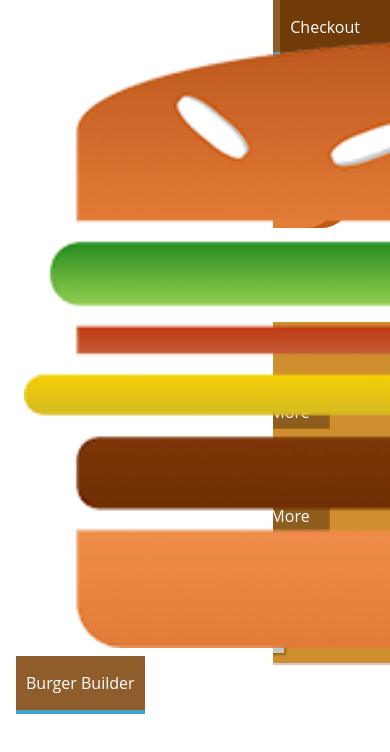
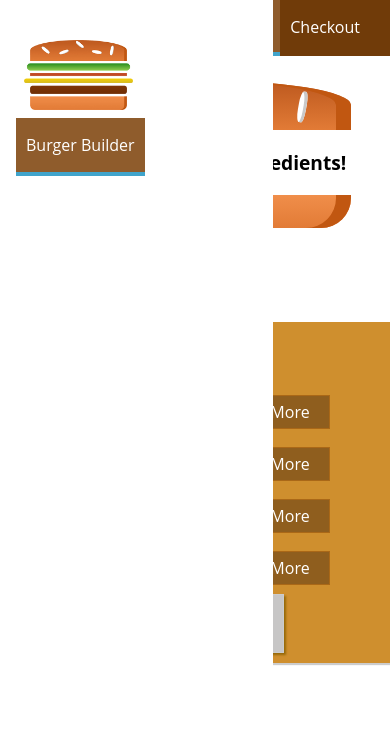
Before and after one commit to GurcanH/react-burger-app, a React (Create React App) app: page / in a window 390 px wide. Shown: the top 752 px of the page. Built offline with nearby package versions, Linux system fonts and the light colour scheme.

Commit message:
147. Working on Responsive Adjustments

```diff
--- a/src/components/Logo/Logo.module.css
+++ b/src/components/Logo/Logo.module.css
@@ -1,7 +1,7 @@
 .Logo {
   background-color: white;
   padding: 8px;
-  height: 80%;
+  height: 100%;
   box-sizing: border-box;
   border-radius: 5px;
 }
--- a/src/components/Navigation/SideDrawer/SideDrawer.js
+++ b/src/components/Navigation/SideDrawer/SideDrawer.js
@@ -8,7 +8,10 @@ const sideDrawer = (props) => {
     //...
     return (
         <div className={classes.SideDrawer}>
-            <Logo />
+            <div className={classes.Logo}>
+                 <Logo />
+            </div>
+
             <nav>
                 <NavigationItems />
             </nav>
--- a/src/components/Navigation/SideDrawer/SideDrawer.module.css
+++ b/src/components/Navigation/SideDrawer/SideDrawer.module.css
@@ -26,3 +26,7 @@
 .Close {
     transform: translateX(-100%);
 }
+
+.Logo {
+    height: 11%;
+}
--- a/src/components/Navigation/Toolbar/Toolbar.js
+++ b/src/components/Navigation/Toolbar/Toolbar.js
@@ -6,7 +6,9 @@ import NavigationItems from "../NavigationItems/NavigationItems";
 const toolbar = (props) => (
   <header className={classes.Toolbar}>
     <div>MENU</div>
-    <Logo />
+    <div className={classes.Logo}>
+      <Logo />
+    </div>
     <nav>
       <NavigationItems />
     </nav>
--- a/src/components/Navigation/Toolbar/Toolbar.module.css
+++ b/src/components/Navigation/Toolbar/Toolbar.module.css
@@ -15,5 +15,8 @@
 
 .Toolbar nav {
     height: 100%;
+}
 
+.Logo {
+    height: 80%;
 }
```
